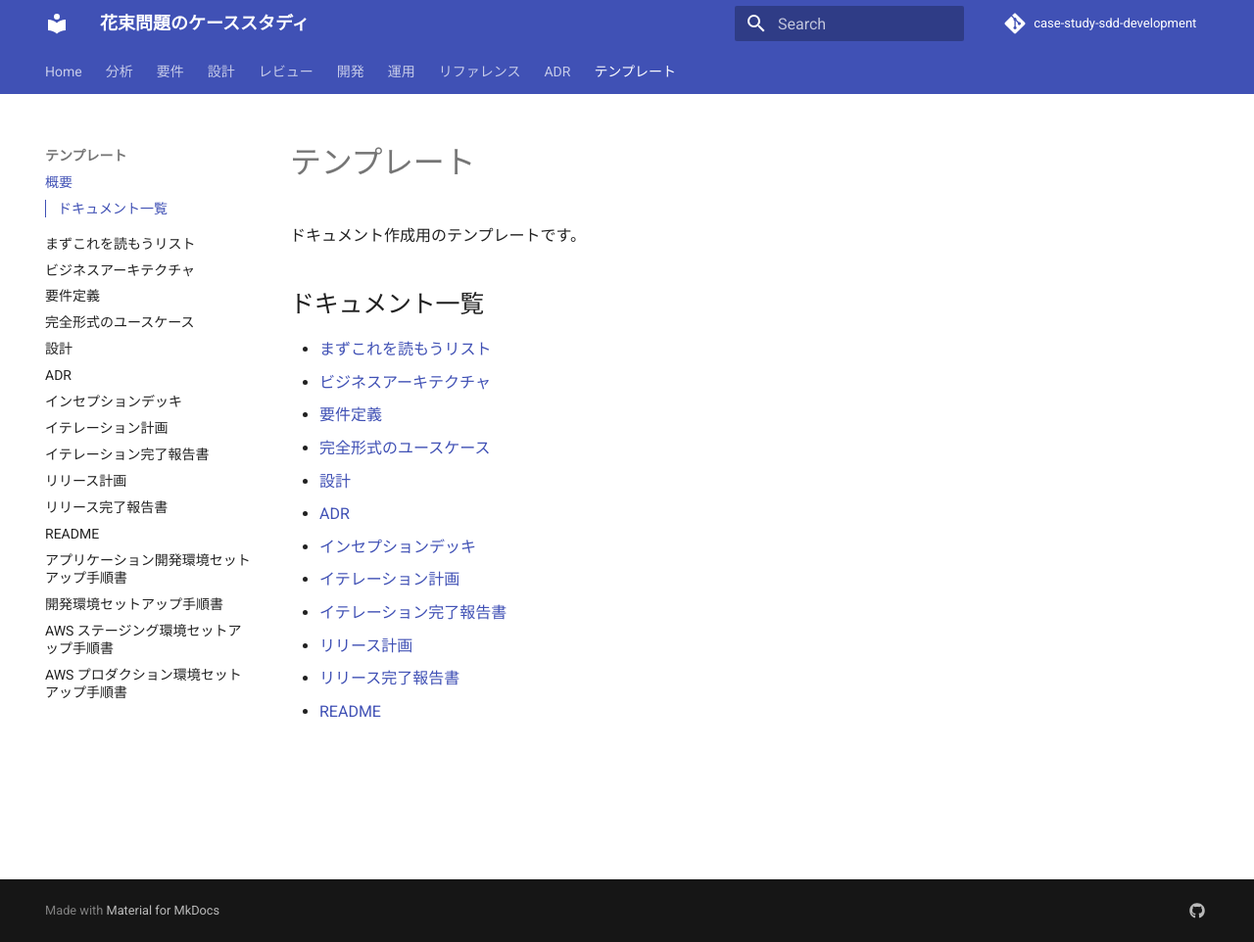
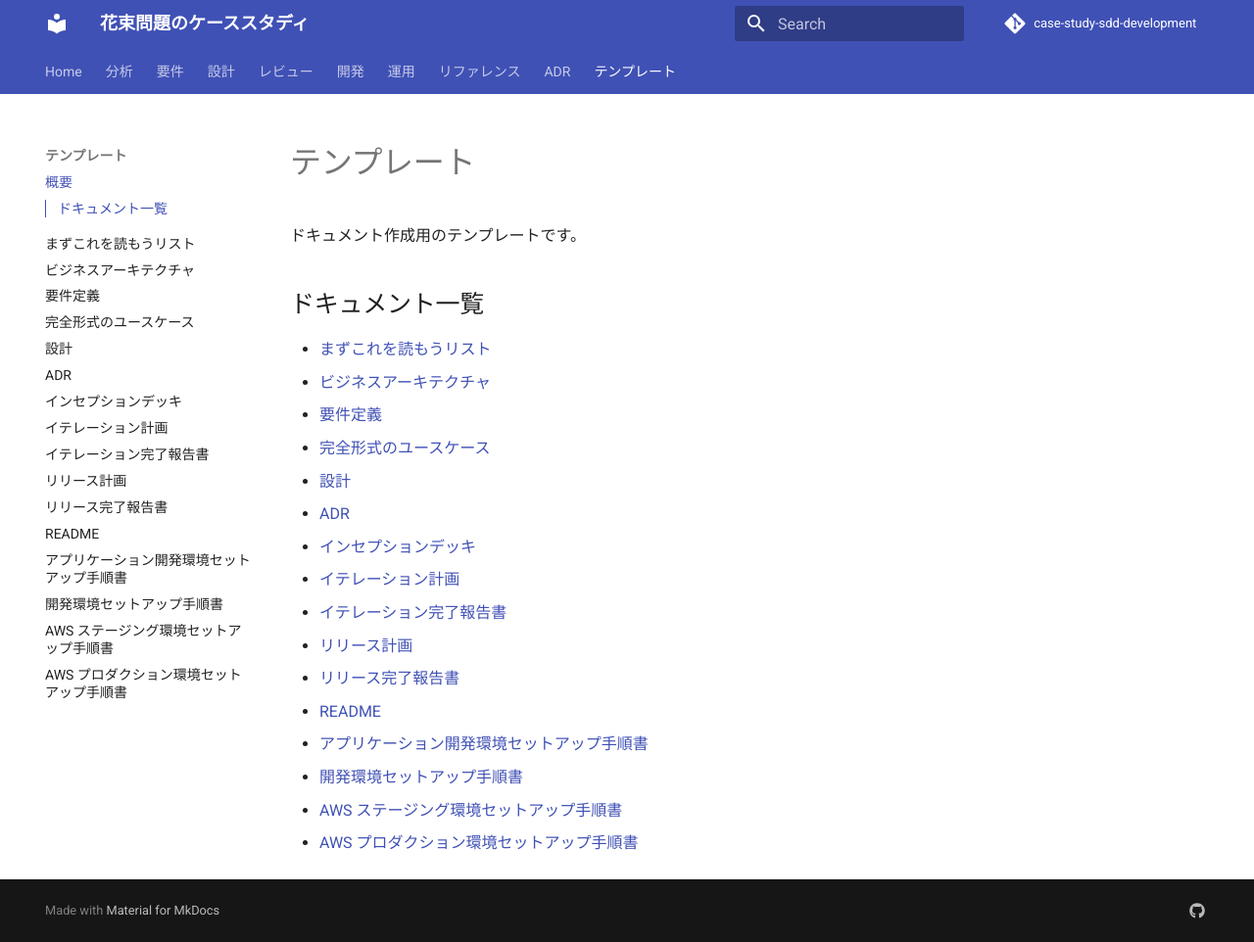
Before and after one commit to k2works/case-study-sdd-development, an MkDocs documentation site: the page built from docs/template/index.md, in a window 1280 px wide and 962 px high. Shown: the whole window at 98% size. Built offline with MkDocs 1.6.1 and Material for MkDocs 9.7.7, drawn with Linux system fonts in a browser that asks for light colours; comment, search, counter and statistics services are not loaded.

Commit message:
docs(sync): review/index.md と template/index.md を現在のドキュメント構成に同期
- review/index.md に IT5 開発レビューと IT5 実装 UI/UX レビューを追加
- template/index.md に 4 つのセットアップ手順書テンプレートを追加

Co-Authored-By: Claude Opus 4.6 (1M context) <noreply@anthropic.com>

```diff
--- a/docs/template/index.md
+++ b/docs/template/index.md
@@ -16,3 +16,7 @@
 - [リリース計画](./リリース計画.md)
 - [リリース完了報告書](./リリース完了報告書.md)
 - [README](./README.md)
+- [アプリケーション開発環境セットアップ手順書](./アプリケーション開発環境セットアップ手順書.md)
+- [開発環境セットアップ手順書](./開発環境セットアップ手順書.md)
+- [AWS ステージング環境セットアップ手順書](./AWSステージング環境セットアップ手順書.md)
+- [AWS プロダクション環境セットアップ手順書](./AWSプロダクション環境セットアップ手順書.md)
```
Also changed, not shown: docs/review/index.md (+3 -1 lines).
